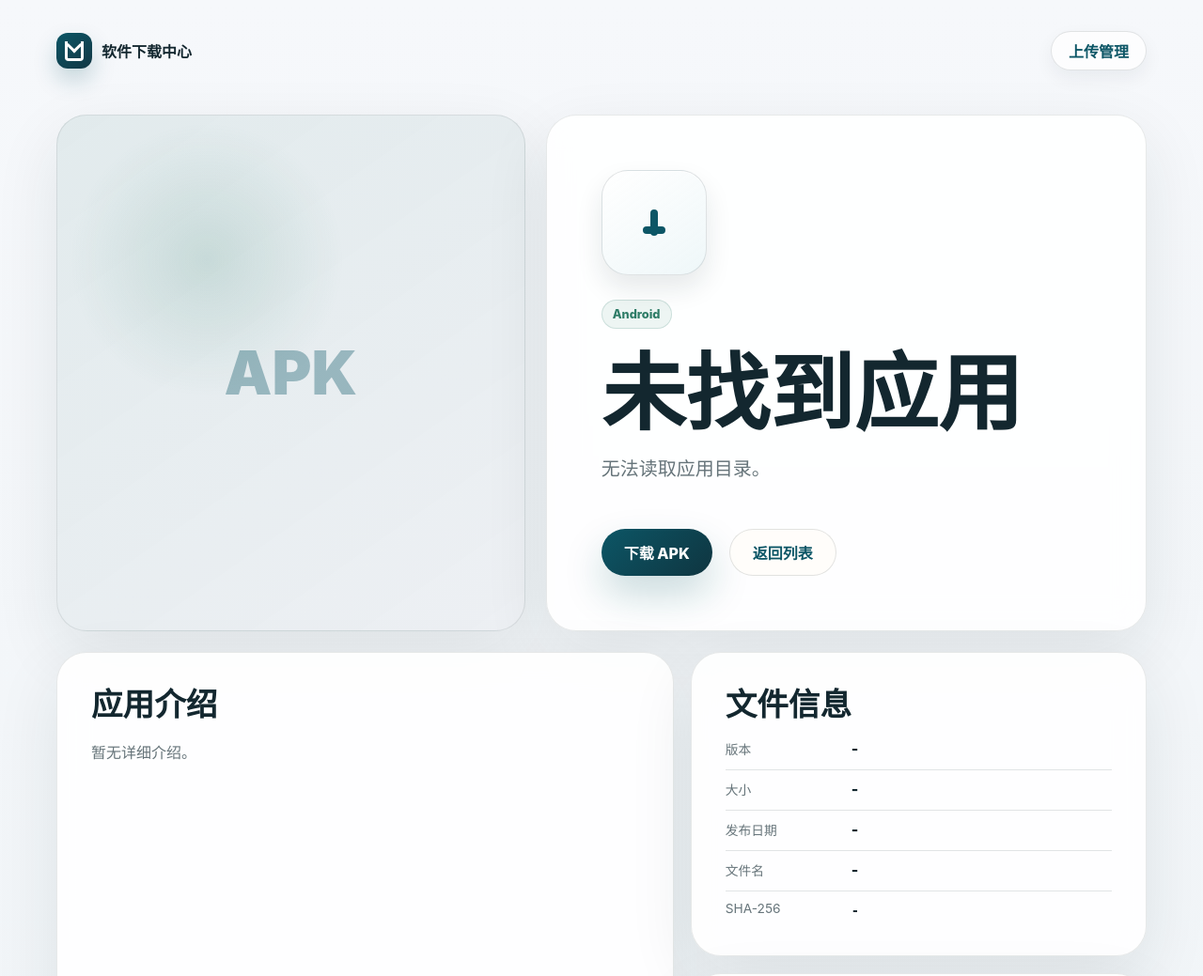
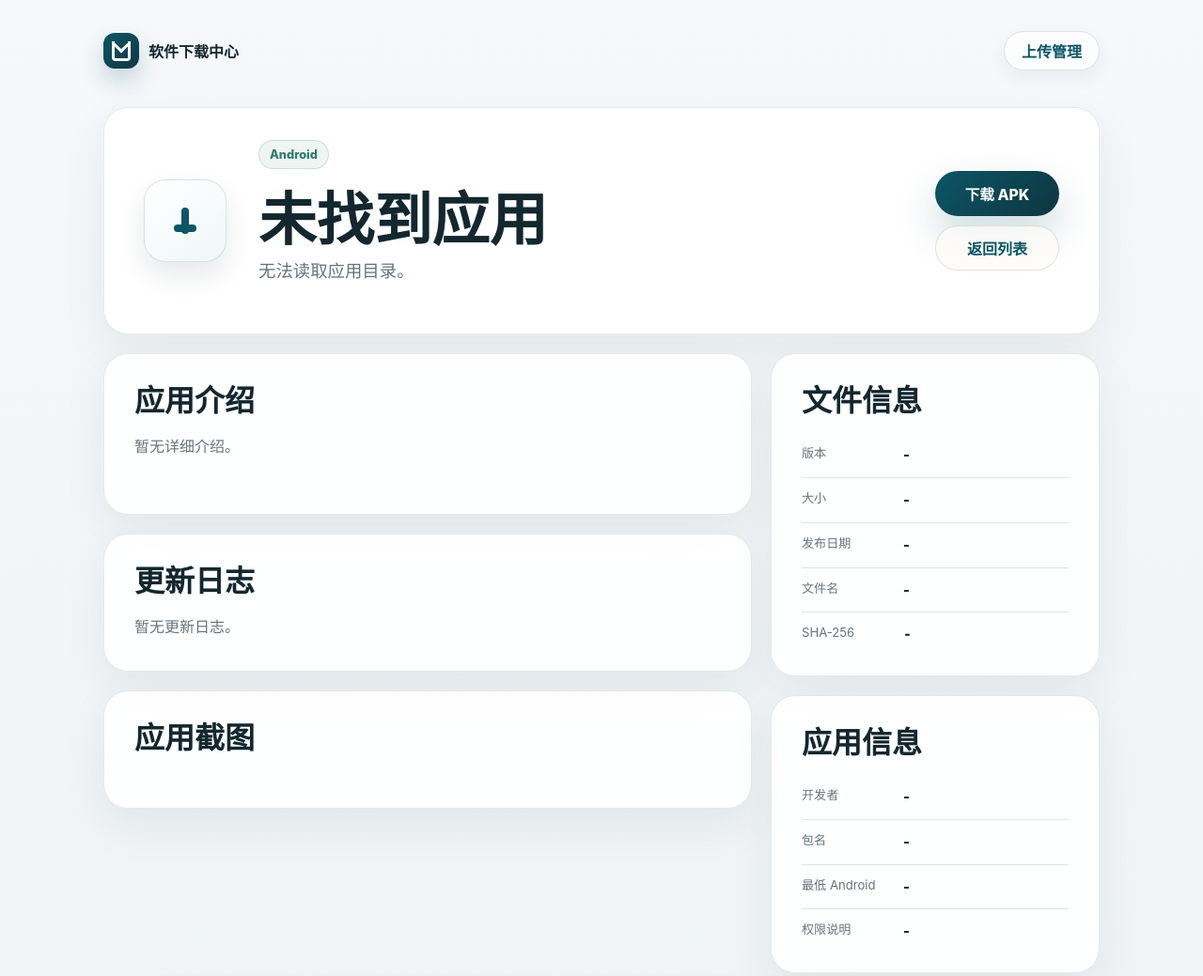
Before and after one commit to GaryFu/software-download-site, a website: page public/app.html in a window 1280 px wide. Shown: the top 1039 px of the page at 94% size. Drawn offline with Linux system fonts and the light colour scheme; no server answers.

Commit message:
Improve app detail page layout

```diff
--- a/public/app-detail.js
+++ b/public/app-detail.js
@@ -1,5 +1,6 @@
 const elements = {
   title: document.querySelector("#app-title"),
+  hero: document.querySelector("#detail-hero"),
   short: document.querySelector("#detail-short"),
   category: document.querySelector("#detail-category"),
   icon: document.querySelector("#detail-icon"),
@@ -188,6 +189,7 @@ function renderDetail(item, packages) {
   renderVersions(item, packages);
 
   elements.feature.replaceChildren();
+  elements.hero.classList.toggle("has-feature", Boolean(item.featureImageUrl));
   elements.feature.classList.toggle("has-feature-image", Boolean(item.featureImageUrl));
   if (item.featureImageUrl) {
     const image = document.createElement("img");
--- a/public/app.html
+++ b/public/app.html
@@ -17,7 +17,7 @@
         <a class="admin-link" href="/upload">上传管理</a>
       </header>
 
-      <section class="detail-hero" aria-labelledby="app-title">
+      <section id="detail-hero" class="detail-hero" aria-labelledby="app-title">
         <div id="detail-feature" class="detail-feature"></div>
         <div class="detail-hero-copy">
           <div id="detail-icon" class="app-icon featured-icon" aria-hidden="true"></div>
@@ -32,14 +32,27 @@
         </div>
       </section>
 
-      <section class="detail-grid" aria-label="应用详细信息">
+      <section class="detail-layout" aria-label="应用详细信息">
+        <div class="detail-main-column">
           <article class="detail-panel description-panel">
             <h2>应用介绍</h2>
             <p id="detail-description" class="long-text">暂无详细介绍。</p>
             <div id="detail-links" class="link-list"></div>
           </article>
 
-        <aside class="detail-panel">
+          <article class="detail-panel release-panel">
+            <h2>更新日志</h2>
+            <p id="detail-release-notes" class="long-text">暂无更新日志。</p>
+          </article>
+
+          <section class="detail-panel media-panel" aria-labelledby="screenshots-title">
+            <h2 id="screenshots-title">应用截图</h2>
+            <div id="screenshot-list" class="screenshot-list"></div>
+          </section>
+        </div>
+
+        <aside class="detail-side-column">
+          <section class="detail-panel">
             <h2>文件信息</h2>
             <dl class="info-list">
               <div><dt>版本</dt><dd id="detail-version">-</dd></div>
@@ -48,9 +61,9 @@
               <div><dt>文件名</dt><dd id="detail-file-name">-</dd></div>
               <div><dt>SHA-256</dt><dd id="detail-sha" class="mono-text">-</dd></div>
             </dl>
-        </aside>
+          </section>
 
-        <article class="detail-panel">
+          <section class="detail-panel">
             <h2>应用信息</h2>
             <dl class="info-list">
               <div><dt>开发者</dt><dd id="detail-developer">-</dd></div>
@@ -58,17 +71,8 @@
               <div><dt>最低 Android</dt><dd id="detail-min-android">-</dd></div>
               <div><dt>权限说明</dt><dd id="detail-permissions">-</dd></div>
             </dl>
-        </article>
-
-        <article class="detail-panel">
-          <h2>更新日志</h2>
-          <p id="detail-release-notes" class="long-text">暂无更新日志。</p>
-        </article>
           </section>
-
-      <section class="detail-panel media-panel" aria-labelledby="screenshots-title">
-        <h2 id="screenshots-title">应用截图</h2>
-        <div id="screenshot-list" class="screenshot-list"></div>
+        </aside>
       </section>
 
       <section class="detail-panel versions-panel" aria-labelledby="versions-title">
--- a/public/styles.css
+++ b/public/styles.css
@@ -1041,28 +1041,36 @@ input[type="file"] {
 }
 
 .app-detail-shell {
+  width: min(1060px, calc(100% - 40px));
   padding-bottom: 70px;
 }
 
 .detail-hero {
   display: grid;
-  grid-template-columns: minmax(320px, 0.78fr) minmax(0, 1fr);
   gap: 22px;
-  margin-top: 42px;
+  margin-top: 34px;
+}
+
+.detail-hero.has-feature {
+  grid-template-columns: minmax(300px, 0.7fr) minmax(0, 1fr);
+}
+
+.detail-hero:not(.has-feature) .detail-feature {
+  display: none;
 }
 
 .detail-feature,
 .detail-hero-copy,
 .detail-panel {
   border: 1px solid rgba(19, 39, 47, 0.1);
-  border-radius: 32px;
-  background: rgba(255, 255, 255, 0.9);
-  box-shadow: 0 24px 70px rgba(19, 39, 47, 0.09);
+  border-radius: 26px;
+  background: rgba(255, 255, 255, 0.92);
+  box-shadow: 0 18px 48px rgba(19, 39, 47, 0.07);
   backdrop-filter: blur(16px);
 }
 
 .detail-feature {
-  min-height: 430px;
+  min-height: 360px;
   overflow: hidden;
   background:
     radial-gradient(circle at 32% 28%, rgba(47, 125, 104, 0.16), transparent 28%),
@@ -1074,14 +1082,14 @@ input[type="file"] {
   display: block;
   width: 100%;
   height: 100%;
-  min-height: 430px;
+  min-height: 360px;
   object-fit: cover;
 }
 
 .detail-feature::before {
   display: grid;
   height: 100%;
-  min-height: 430px;
+  min-height: 360px;
   place-items: center;
   color: rgba(12, 86, 102, 0.36);
   font-size: clamp(2.2rem, 5vw, 4.6rem);
@@ -1095,14 +1103,34 @@ input[type="file"] {
 
 .detail-hero-copy {
   display: flex;
-  min-height: 430px;
+  min-height: 330px;
   flex-direction: column;
   justify-content: center;
-  padding: clamp(30px, 5vw, 58px);
+  padding: clamp(28px, 5vw, 52px);
+}
+
+.detail-hero:not(.has-feature) .detail-hero-copy {
+  display: grid;
+  min-height: auto;
+  grid-template-columns: 96px minmax(0, 1fr) auto;
+  column-gap: 26px;
+  row-gap: 8px;
+  align-items: center;
+  justify-content: initial;
+  padding: 34px 42px;
 }
 
 .detail-hero-copy .featured-icon {
-  margin-bottom: 26px;
+  width: 88px;
+  height: 88px;
+  margin-bottom: 22px;
+  border-radius: 23px;
+}
+
+.detail-hero:not(.has-feature) .featured-icon {
+  grid-column: 1;
+  grid-row: 1 / 5;
+  margin: 0;
 }
 
 .detail-category {
@@ -1116,29 +1144,82 @@ input[type="file"] {
   font-weight: 850;
 }
 
+.detail-hero:not(.has-feature) .detail-category,
+.detail-hero:not(.has-feature) h1,
+.detail-hero:not(.has-feature) .summary,
+.detail-hero:not(.has-feature) .tag-list {
+  grid-column: 2;
+}
+
 .detail-hero-copy h1 {
-  margin: 12px 0 18px;
-  font-size: clamp(2.8rem, 7vw, 5.7rem);
-}
-
-.detail-grid {
-  display: grid;
-  grid-template-columns: minmax(0, 1.15fr) minmax(320px, 0.85fr);
-  gap: 18px;
-  margin-top: 22px;
+  max-width: 760px;
+  margin: 12px 0 14px;
+  font-size: clamp(2.55rem, 6vw, 4.8rem);
+  line-height: 1;
+}
+
+.detail-hero:not(.has-feature) h1 {
+  margin: 2px 0 2px;
+  font-size: clamp(2.35rem, 4.8vw, 4rem);
+}
+
+.detail-hero-copy .summary {
+  max-width: 720px;
+  font-size: clamp(1rem, 2vw, 1.15rem);
+  line-height: 1.7;
+}
+
+.detail-hero:not(.has-feature) .summary {
+  line-height: 1.58;
+}
+
+.detail-hero:not(.has-feature) .download-actions {
+  grid-column: 3;
+  grid-row: 1 / 5;
+  align-self: center;
+  flex-direction: column;
+  gap: 10px;
+  margin-top: 0;
+}
+
+.detail-hero:not(.has-feature) .download-actions .button {
+  min-width: 132px;
+  min-height: 48px;
+}
+
+.detail-hero:not(.has-feature) .download-cta {
+  min-height: 52px;
+  padding: 0 24px;
+  font-size: 0.98rem;
+}
+
+.detail-layout {
+  display: grid;
+  grid-template-columns: minmax(0, 1fr) minmax(310px, 350px);
+  gap: 20px;
+  align-items: start;
+  margin-top: 20px;
+}
+
+.detail-main-column,
+.detail-side-column {
+  display: grid;
+  gap: 20px;
+}
+
+.detail-side-column {
+  position: sticky;
+  top: 20px;
 }
 
 .detail-panel {
-  padding: clamp(22px, 4vw, 36px);
+  padding: clamp(22px, 3vw, 32px);
 }
 
 .detail-panel h2 {
-  margin-bottom: 18px;
-  font-size: clamp(1.45rem, 3vw, 2.1rem);
-}
-
-.description-panel {
-  grid-row: span 2;
+  margin-bottom: 16px;
+  font-size: clamp(1.55rem, 2.5vw, 2rem);
+  line-height: 1.12;
 }
 
 .long-text,
@@ -1147,22 +1228,27 @@ input[type="file"] {
   white-space: pre-wrap;
   overflow-wrap: anywhere;
   color: var(--muted);
-  line-height: 1.8;
+  font-size: 1rem;
+  line-height: 1.86;
+}
+
+.description-panel .long-text {
+  max-width: 72ch;
 }
 
 .info-list {
   display: grid;
-  gap: 10px;
+  gap: 0;
   margin: 0;
 }
 
 .info-list div {
   display: grid;
-  grid-template-columns: 120px minmax(0, 1fr);
-  gap: 14px;
+  grid-template-columns: 96px minmax(0, 1fr);
+  gap: 12px;
   align-items: start;
   border-bottom: 1px solid var(--line);
-  padding: 0 0 12px;
+  padding: 12px 0;
 }
 
 .info-list div:last-child {
@@ -1172,16 +1258,20 @@ input[type="file"] {
 
 .info-list dt {
   margin: 0;
+  font-size: 0.82rem;
+  line-height: 1.45;
 }
 
 .info-list dd {
   min-width: 0;
+  font-size: 0.92rem;
+  line-height: 1.55;
 }
 
 .mono-text {
   font-family: "SFMono-Regular", Consolas, "Liberation Mono", Menlo, monospace;
-  font-size: 0.86rem;
-  line-height: 1.55;
+  font-size: 0.8rem;
+  line-height: 1.65;
 }
 
 .link-list {
@@ -1202,9 +1292,8 @@ input[type="file"] {
   text-decoration: none;
 }
 
-.media-panel,
 .versions-panel {
-  margin-top: 22px;
+  margin-top: 20px;
 }
 
 .screenshot-list {
@@ -1236,17 +1325,17 @@ input[type="file"] {
 
 .version-list {
   display: grid;
-  gap: 12px;
+  gap: 14px;
 }
 
 .version-row {
   display: grid;
   grid-template-columns: minmax(0, 1fr) auto;
-  gap: 16px;
-  align-items: center;
+  gap: 18px;
+  align-items: start;
   border: 1px solid var(--line);
   border-radius: 22px;
-  padding: 18px;
+  padding: 20px;
   background: linear-gradient(180deg, #fff, #f7fbfc);
 }
 
@@ -1259,7 +1348,18 @@ input[type="file"] {
 
 .version-row h3 {
   margin: 0 0 8px;
-  font-size: 1.18rem;
+  font-size: 1.16rem;
+  line-height: 1.25;
+}
+
+.version-row .muted {
+  line-height: 1.6;
+}
+
+.version-notes {
+  max-width: 78ch;
+  margin-top: 6px;
+  font-size: 0.95rem;
 }
 
 .drop-icon {
@@ -1512,8 +1612,13 @@ input[type="file"] {
     grid-template-columns: 1fr;
   }
 
+  .app-detail-shell {
+    width: min(100% - 24px, 1060px);
+  }
+
   .detail-hero,
-  .detail-grid {
+  .detail-hero.has-feature,
+  .detail-layout {
     grid-template-columns: 1fr;
   }
 
@@ -1539,8 +1644,33 @@ input[type="file"] {
     padding: 26px 24px;
   }
 
+  .detail-hero:not(.has-feature) .detail-hero-copy {
+    display: flex;
+    padding: 26px 24px;
+  }
+
+  .detail-hero:not(.has-feature) .featured-icon,
+  .detail-hero:not(.has-feature) .detail-category,
+  .detail-hero:not(.has-feature) h1,
+  .detail-hero:not(.has-feature) .summary,
+  .detail-hero:not(.has-feature) .tag-list,
+  .detail-hero:not(.has-feature) .download-actions {
+    grid-column: auto;
+    grid-row: auto;
+  }
+
   .detail-hero-copy h1 {
     font-size: clamp(2.4rem, 13vw, 4rem);
+  }
+
+  .detail-hero:not(.has-feature) .download-actions {
+    width: 100%;
+    flex-direction: row;
+    margin-top: 26px;
+  }
+
+  .detail-side-column {
+    position: static;
   }
 
   .info-list div {
```
Lines whose indentation alone changed are shown as unchanged.
